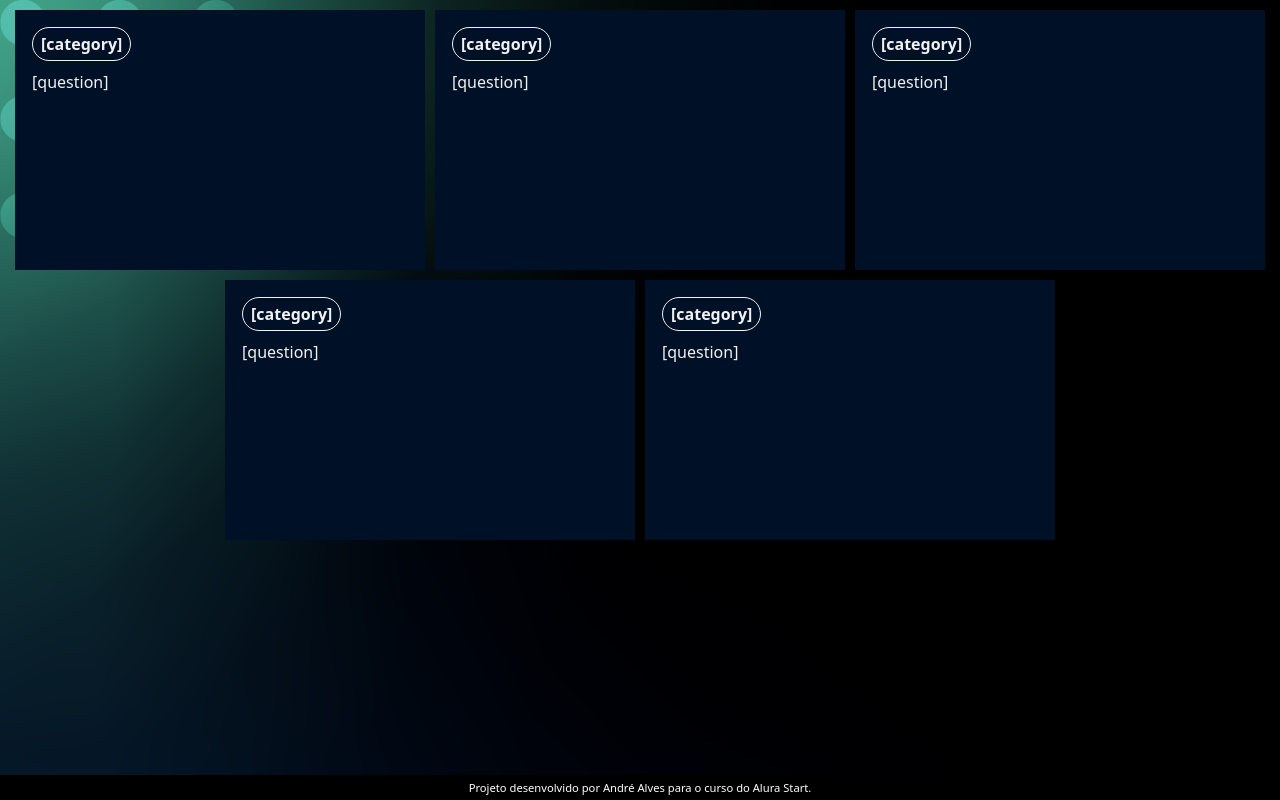
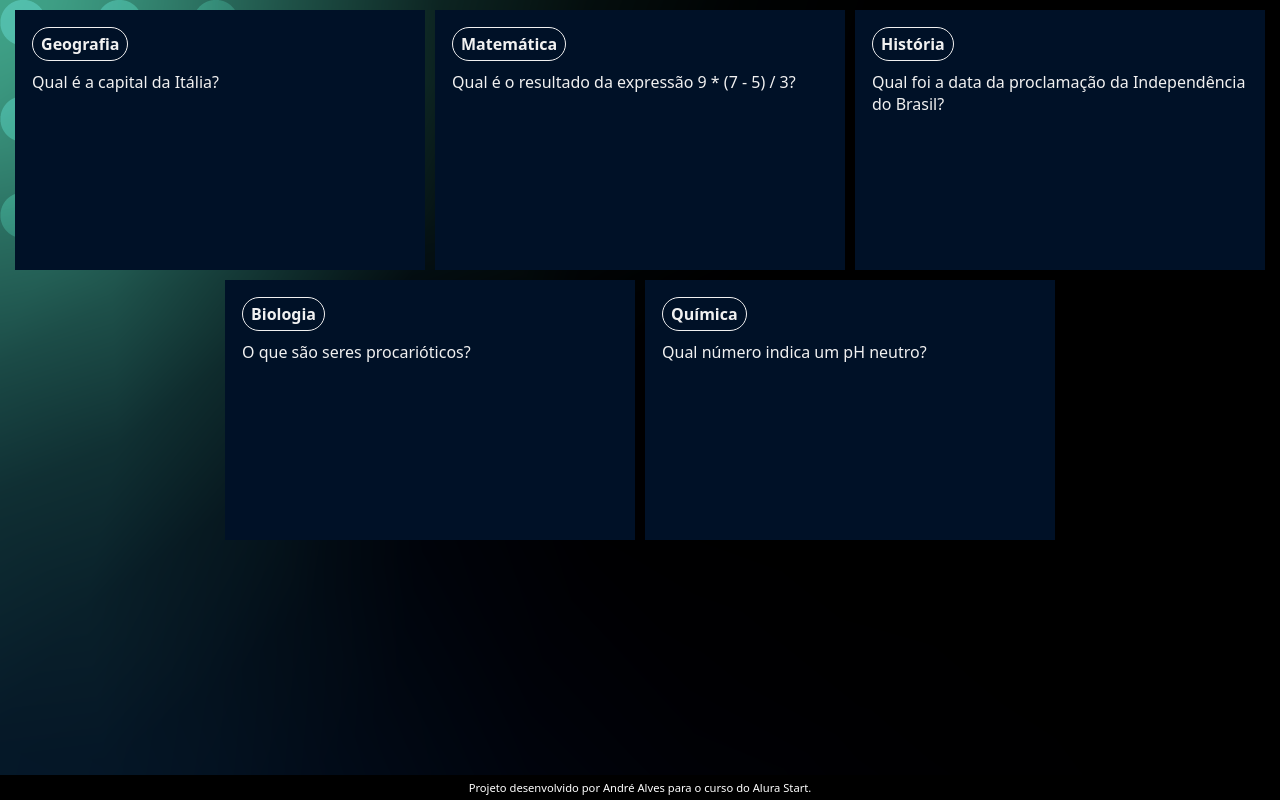
Before and after one commit to andre-f-alves/flashcard, a plain HTML site: page index.html in a window 1280 px wide. Drawn offline with Linux system fonts and the light colour scheme.

Commit message:
Dynamic cards

```diff
--- a/assets/style.css
+++ b/assets/style.css
@@ -25,7 +25,7 @@ body {
     color: var(--text-color);
 }
 
-#card-container {
+.card-container {
     display: flex;
     flex-direction: row;
     justify-content: center;
@@ -41,7 +41,7 @@ body {
     flex-basis: calc(33.33% - 10px);
     background-color: var(--card-bg-color);
 
-    &:hover .card-content {
+    &.active .card-content {
         transform: rotateY(180deg);
     }
 }
--- /dev/null
+++ b/flashcards.json
@@ -0,0 +1,31 @@
+{
+  "flashcard01": {
+    "category": "Geografia",
+    "question": "Qual é a capital da Itália?",
+    "answer": "A capital da Itália é Roma."
+  },
+
+  "flashcard02": {
+    "category": "Matemática",
+    "question": "Qual é o resultado da expressão 9 * (7 - 5) / 3?",
+    "answer": "O resultado da expressão é 6."
+  },
+
+  "flashcard03": {
+    "category": "História",
+    "question": "Qual foi a data da proclamação da Independência do Brasil?",
+    "answer": "A Independência do Brasil foi proclamada em 7 de setembro de 1822."
+  },
+
+  "flashcard04": {
+    "category": "Biologia",
+    "question": "O que são seres procarióticos?",
+    "answer": "Seres procarióticos são aqueles que não possuem núcleo celular organizado."
+  },
+
+  "flashcard05": {
+    "category": "Química",
+    "question": "Qual número indica um pH neutro?",
+    "answer": "O número que indica um pH neutro é o 7."
+  }
+}
--- a/index.html
+++ b/index.html
@@ -10,7 +10,14 @@
 
 <body>
     <main>
-        <section id="card-container" class="card-container">
+        <section id="card-container" class="card-container"></section>
+    </main>
+
+    <footer>
+        <p>Projeto desenvolvido por André Alves para o curso do Alura Start.</p>
+    </footer>
+
+    <template id="card-template">
         <article class="card">
             <div class="card-content">
                 <h3 class="category-tag">[category]</h3>
@@ -24,67 +31,9 @@
                 </div>
             </div>
         </article>
+    </template>
 
-            <article class="card">
-                <div class="card-content">
-                    <h3 class="category-tag">[category]</h3>
-
-                    <div class="question-card">
-                        <p>[question]</p>
-                    </div>
-
-                    <div class="answer-card">
-                        <p>[answer]</p>
-                    </div>
-                </div>
-            </article>
-
-            <article class="card">
-                <div class="card-content">
-                    <h3 class="category-tag">[category]</h3>
-
-                    <div class="question-card">
-                        <p>[question]</p>
-                    </div>
-
-                    <div class="answer-card">
-                        <p>[answer]</p>
-                    </div>
-                </div>
-            </article>
-
-            <article class="card">
-                <div class="card-content">
-                    <h3 class="category-tag">[category]</h3>
-
-                    <div class="question-card">
-                        <p>[question]</p>
-                    </div>
-
-                    <div class="answer-card">
-                        <p>[answer]</p>
-                    </div>
-                </div>
-            </article>
-
-            <article class="card">
-                <div class="card-content">
-                    <h3 class="category-tag">[category]</h3>
-
-                    <div class="question-card">
-                        <p>[question]</p>
-                    </div>
-
-                    <div class="answer-card">
-                        <p>[answer]</p>
-                    </div>
-                </div>
-            </article>
-    </main>
-
-    <footer>
-        <p>Projeto desenvolvido por André Alves para o curso do Alura Start.</p>
-    </footer>
+    <script src="scripts/main.js"></script>
 </body>
 
 </html>
--- /dev/null
+++ b/scripts/main.js
@@ -0,0 +1,37 @@
+(async function() {
+  const flashcards = await loadCards('../flashcards.json')
+
+  for (let flashcard of flashcards) {
+    generateCard(
+      flashcard.category,
+      flashcard.question,
+      flashcard.answer
+    )
+  }
+})()
+
+const cardContainer = document.getElementById('card-container')
+const cardTemplate = document.getElementById('card-template')
+  .content.querySelector('.card')
+
+async function loadCards(file) {
+  const flashcards = await fetch(file).then(res => res.json())
+  return Object.values(flashcards)
+}
+
+function generateCard(category, question, answer) {
+  const card = document.importNode(cardTemplate, true)
+  const categoryTag = card.querySelector('.category-tag')
+  const questionCard = card.querySelector('.question-card > p')
+  const answerCard = card.querySelector('.answer-card > p')
+
+  categoryTag.textContent = category
+  questionCard.textContent = question
+  answerCard.textContent = answer
+
+  card.addEventListener('click', function() {
+    this.classList.toggle('active')
+  })
+
+  cardContainer.appendChild(card)
+}
```
Also changed, not shown: 1 other file. Lines whose indentation alone changed are shown as unchanged.
